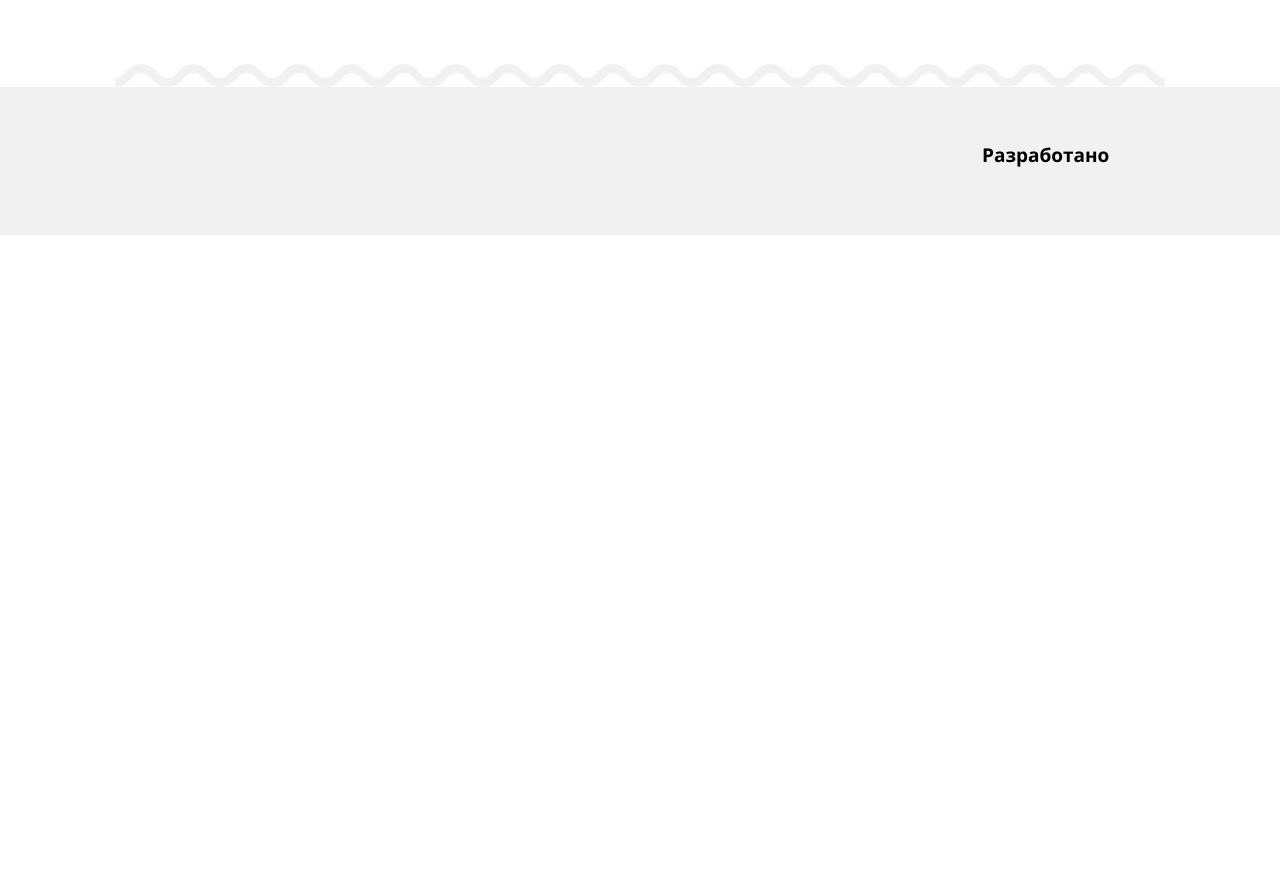
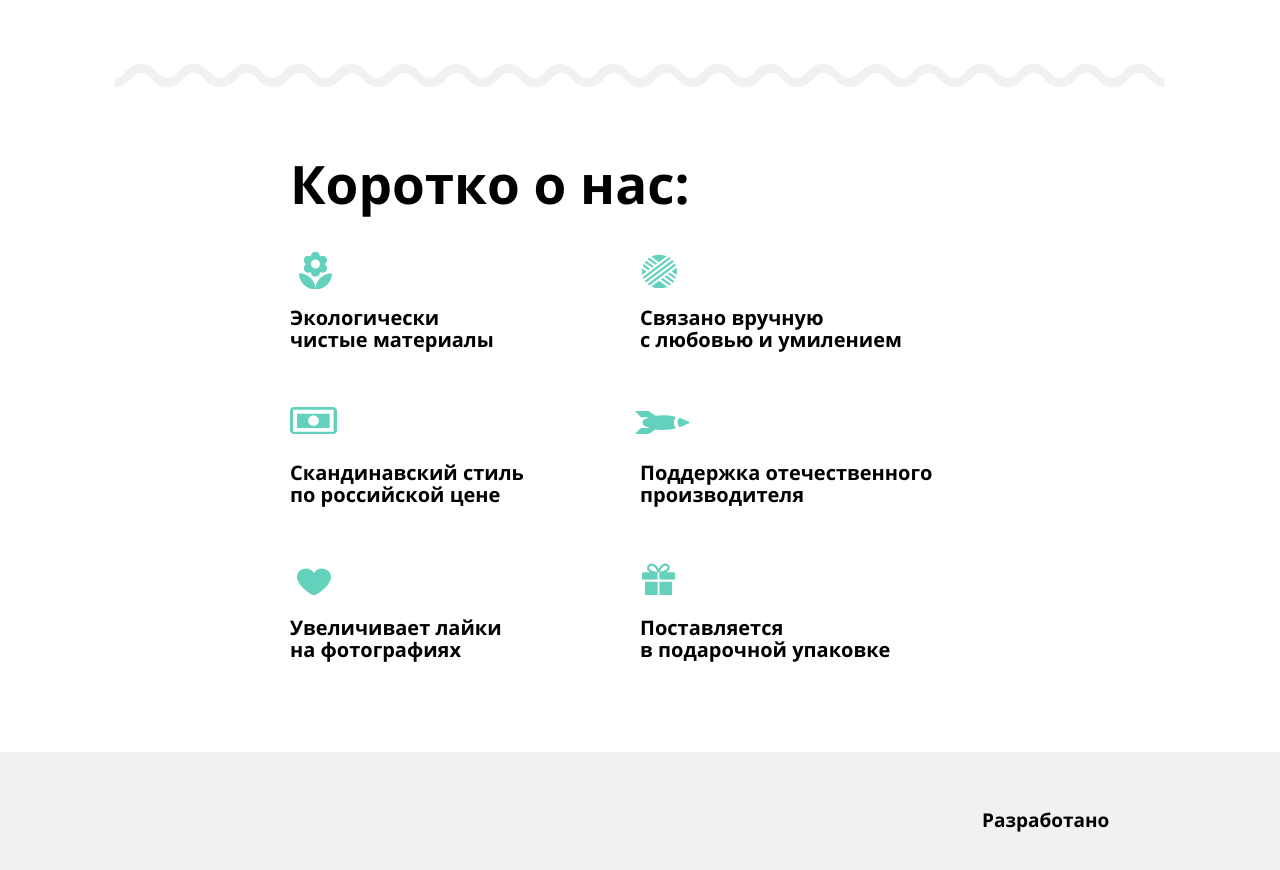
Before and after one commit to victoria-nsl/1669265-mishka, a website: page source/index.html in a window 1280 px wide. Shown: the part 1436-2306 px from the top of the page. Before the commit the page ends 1671 px from the top, so only its background shows below. Drawn offline with nearby package versions, Linux system fonts and the light colour scheme; files that its build step writes are made by us from their sources.

Commit message:
Добавляет верстку раздела Коротко о нас

```diff
--- a/source/index.html
+++ b/source/index.html
@@ -78,7 +78,7 @@
     <h1 class= "visually-hidden">Интернет-магазин игрушек ручной работы "Мишка"</h1>
 
     <section class="handmade-production">
-      <div class="handmade-production__container">
+      <div class="handmade-production__container-title">
         <h2 class="handmade-production__title" >Милые штуки ручной <br> работы для дома</h2>
       </div>
       <div class="handmade-production__buttons">
@@ -126,6 +126,30 @@
           <a class="button button--knitted-baskets" href="#">Заказать</a>
         </div>
       </div>
+    </section>
+
+    <section class="about">
+      <h2 class="about__title" >Коротко о нас:</h2>
+      <ul class="about__list">
+        <li class="about__item about__item--one" >
+          Экологически <br> чистые материалы
+        </li>
+        <li class="about__item about__item--two" >
+          Связано вручную <br> с&nbsp;любовью и умилением
+        </li>
+        <li class="about__item about__item--three" >
+          Скандинавский стиль по&nbsp;российской цене
+        </li>
+        <li class="about__item about__item--four" >
+          Поддержка отечественного производителя
+        </li>
+        <li class="about__item  about__item--five" >
+          Увеличивает лайки  на&nbsp;фотографиях
+        </li>
+        <li class="about__item about__item--six" >
+          Поставляется <br> в&nbsp;подарочной упаковке
+        </li>
+      </ul>
     </section>
   </main>
 
--- /dev/null
+++ b/source/sass/blocks/about.scss
@@ -0,0 +1,182 @@
+.about {
+  width: 650px;
+  padding: 0 275px 0 225px;
+  margin: 0 auto;
+
+  @media (max-width: $tablet-max-width) {
+    width: 87%;
+    padding: 0 50px;
+  }
+
+  @media (max-width: $mobile-max-width) {
+    width: 81%;
+    padding: 0 9.5%;
+  }
+}
+
+.about__title {
+  width: 640px;
+  margin: 0;
+  margin-bottom: 95px;
+
+  font-weight: 700;
+  font-size: 53px;
+  line-height: 57px;
+  text-align: start;
+
+  @media (max-width: $tablet-max-width) {
+    width: 100%;
+    margin-bottom: 98px;
+
+    font-size: 43px;
+    line-height: 50px;
+  }
+
+  @media (max-width: $mobile-max-width) {
+    width: 100%;
+    margin-bottom: 82px;
+
+    font-size: 25px;
+    line-height: 30px;
+  }
+}
+
+.about__list {
+  @include reset-style-list;
+
+  display: flex;
+  flex-wrap: wrap;
+  justify-content: space-between;
+  margin-bottom: -20px;
+
+  @media (max-width: $tablet-max-width) {
+    margin-bottom: -30px;
+  }
+}
+
+.about__item {
+  position: relative;
+
+  width: 300px;
+  margin-bottom: 111px;
+
+  font-weight: 700;
+  font-size: 20px;
+  line-height: 22px;
+  text-align: start;
+
+  @media (max-width: $tablet-max-width) {
+    width: 334px;
+  }
+
+  @media (max-width: $mobile-max-width) {
+    width: 260px;
+    margin-bottom: 83px;
+
+    font-size: 17px;
+    line-height: 20px;
+
+    &--one {
+      order: 1;
+    }
+
+    &--two {
+      order: 4;
+    }
+
+    &--three {
+      order: 2;
+    }
+
+    &--four {
+      order: 5;
+    }
+
+    &--five {
+      order: 3;
+    }
+
+    &--six {
+      order: 6;
+    }
+  }
+}
+
+
+.about__item--one::before {
+  position: absolute;
+  content: "";
+  top: -56px;
+  left: 9px;
+
+  width: 33px;
+  height: 38px;
+
+  background-image: url("../img/back-icon-about-1.svg");
+  background-repeat: no-repeat;
+}
+
+.about__item--two::before {
+  position: absolute;
+  content: "";
+  top: -53px;
+  left: 2px;
+
+  width: 35px;
+  height: 34px;
+
+  background-image: url("../img/back-icon-about-2.svg");
+  background-repeat: no-repeat;
+}
+
+.about__item--three::before {
+  position: absolute;
+  content: "";
+  top: -55px;
+  left: 0;
+
+  width: 47px;
+  height: 27px;
+
+  background-image: url("../img/back-icon-about-3.svg");
+  background-repeat: no-repeat;
+}
+
+.about__item--four::before {
+  position: absolute;
+  content: "";
+  top: -51px;
+  left: -5px;
+
+  width: 55px;
+  height: 23px;
+
+  background-image: url("../img/back-icon-about-4.svg");
+  background-repeat: no-repeat;
+}
+
+.about__item--five::before {
+  position: absolute;
+  content: "";
+  top: -49px;
+  left: 7px;
+
+  width: 34px;
+  height: 27px;
+
+  background-image: url("../img/back-icon-about-5.svg");
+  background-repeat: no-repeat;
+}
+
+.about__item--six::before {
+  position: absolute;
+  content: "";
+  top: -54px;
+  left: 2px;
+
+  width: 33px;
+  height: 32px;
+
+  background-image: url("../img/back-icon-about-6.svg");
+  background-repeat: no-repeat;
+}
--- a/source/sass/blocks/handmade-production.scss
+++ b/source/sass/blocks/handmade-production.scss
@@ -42,7 +42,7 @@
   }
 }
 
-.handmade-production__container {
+.handmade-production__container-title {
   width: 1050px;
   margin: 0 auto;
   padding: 157px 50px 0 50px;
--- a/source/sass/blocks/knitted-baskets.scss
+++ b/source/sass/blocks/knitted-baskets.scss
@@ -1,13 +1,16 @@
 .knitted-baskets {
   position: relative;
 
+  margin-bottom: 68px;
   padding-bottom: 90px;
 
   @media (max-width: $tablet-max-width) {
+    margin-bottom: 55px;
     padding-bottom: 65px;
   }
 
   @media (max-width: $mobile-max-width) {
+    margin-bottom: 30px;
     padding-bottom: 42px;
   }
 }
--- a/source/sass/style.scss
+++ b/source/sass/style.scss
@@ -13,3 +13,4 @@
 //Главная страница
 @import "blocks/handmade-production.scss";
 @import "blocks/knitted-baskets.scss";
+@import "blocks/about.scss";
```
Also changed, not shown: source/img/back-icon-about-1.svg (added), source/img/back-icon-about-2.svg (added), source/img/back-icon-about-3.svg (added), source/img/back-icon-about-4.svg (added), source/img/back-icon-about-5.svg (added), source/img/back-icon-about-6.svg (added).
